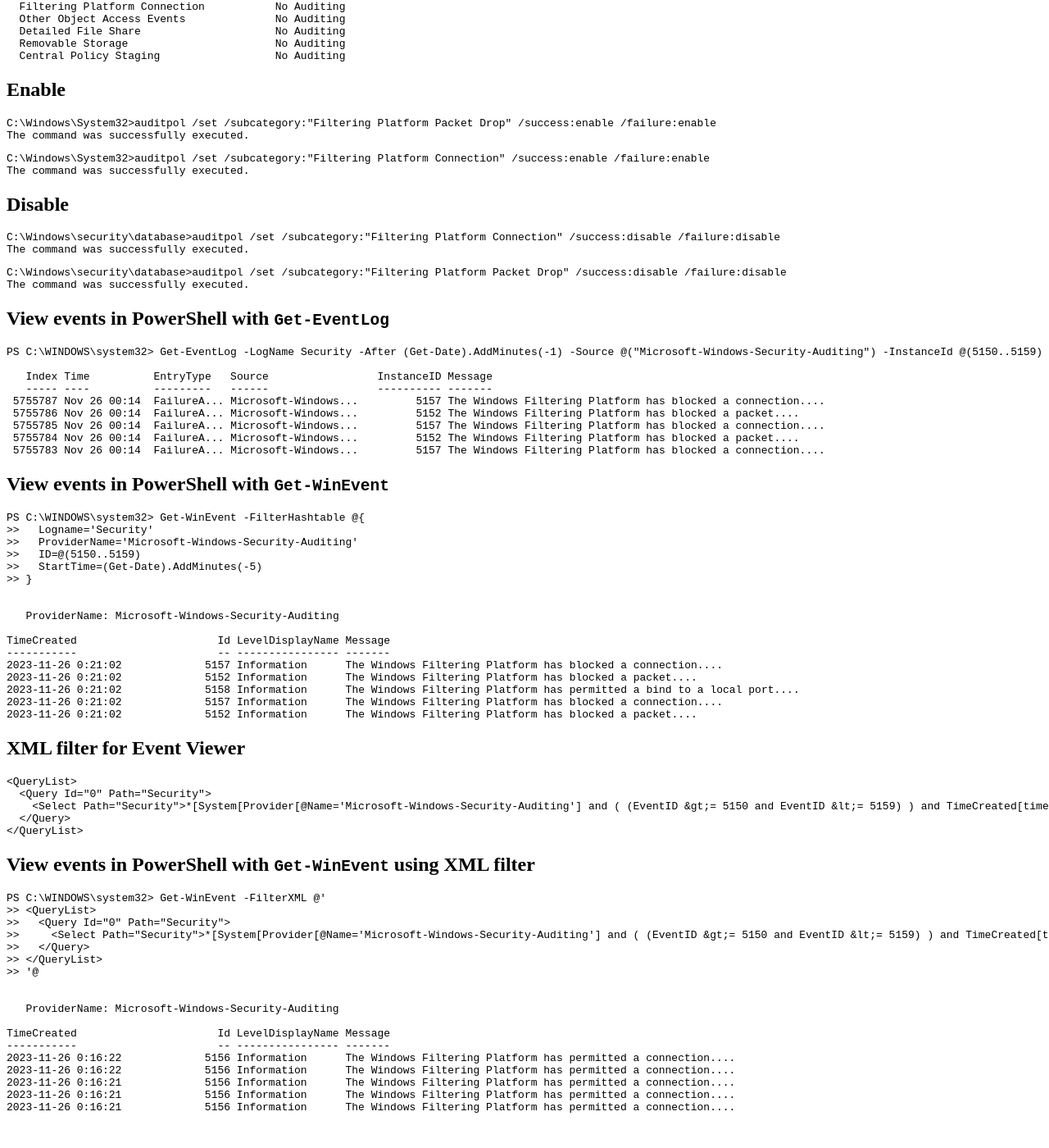
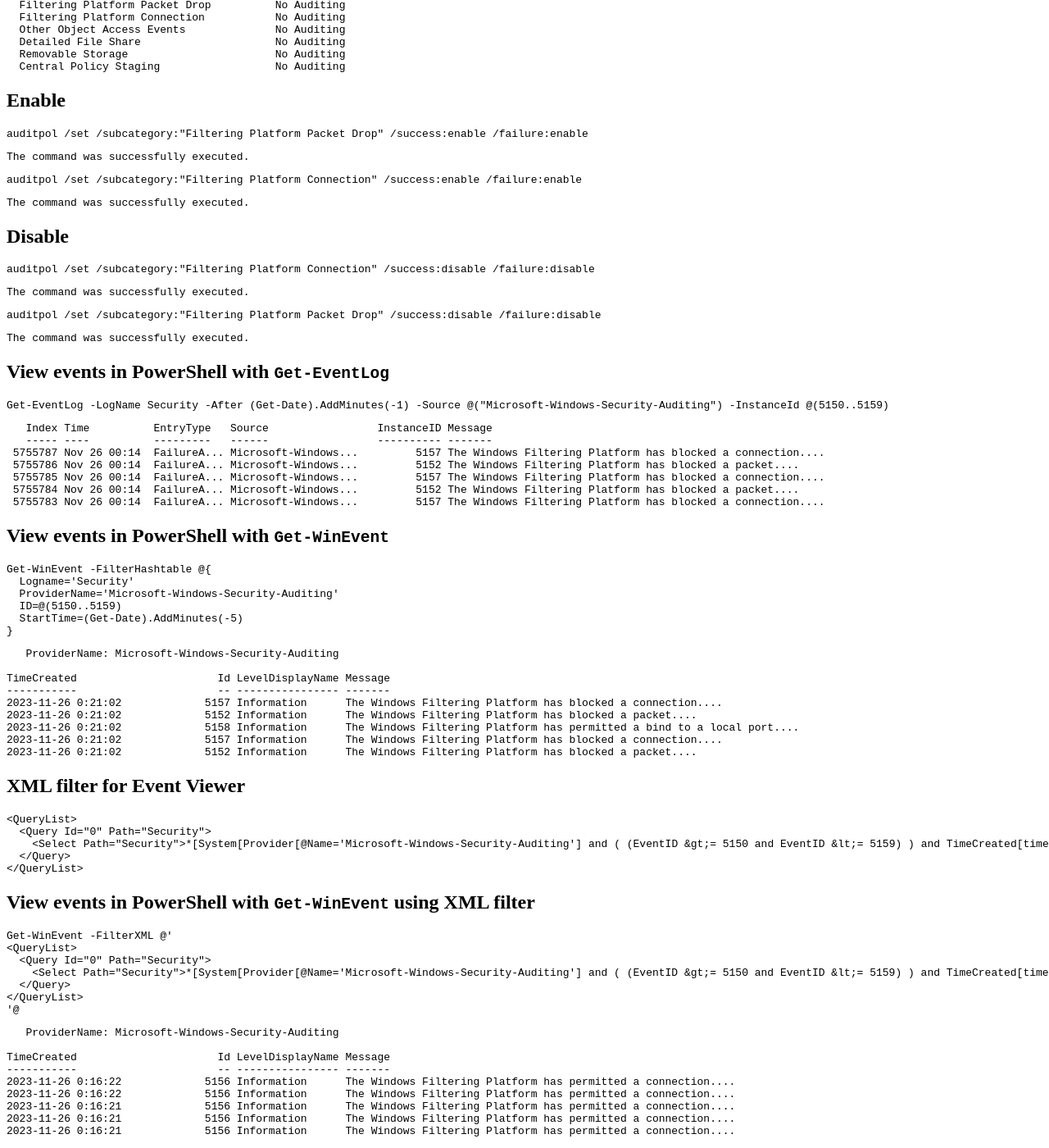
Before and after one commit to sovetov/sovetov.github.io, a Jekyll site: the page built from windows-firewall-audit.md, in a window 1280 px wide and 1400 px high, scrolled down 347 px. Shown: the whole window at 82% size. Built offline with Jekyll 4.4.1, drawn with Linux system fonts in a browser that asks for light colours; our own code applies the rules of GitHub Pages for plain Markdown files; before the commit the page ends 1718 px from its top, so only the background shows below that; some of the changed text lies outside the part shown.

Commit message:
Split commands and output, add languages

````diff
--- a/windows-firewall-audit.md
+++ b/windows-firewall-audit.md
@@ -3,7 +3,9 @@
 ## Examine configuration
 
 ```cmd
-C:\Windows\System32>auditpol /get /category:"Object Access"
+auditpol /get /category:"Object Access"
+```
+```
 System audit policy
 Category/Subcategory                      Setting
 Object Access
@@ -26,32 +28,41 @@
 ## Enable
 
 ```cmd
-C:\Windows\System32>auditpol /set /subcategory:"Filtering Platform Packet Drop" /success:enable /failure:enable
+auditpol /set /subcategory:"Filtering Platform Packet Drop" /success:enable /failure:enable
+```
+```
 The command was successfully executed.
 ```
 
 ```cmd
-C:\Windows\System32>auditpol /set /subcategory:"Filtering Platform Connection" /success:enable /failure:enable
+auditpol /set /subcategory:"Filtering Platform Connection" /success:enable /failure:enable
+```
+```
 The command was successfully executed.
 ```
 
 ## Disable
 
 ```cmd
-C:\Windows\security\database>auditpol /set /subcategory:"Filtering Platform Connection" /success:disable /failure:disable
+auditpol /set /subcategory:"Filtering Platform Connection" /success:disable /failure:disable
+```
+```
 The command was successfully executed.
 ```
 
 ```cmd
-C:\Windows\security\database>auditpol /set /subcategory:"Filtering Platform Packet Drop" /success:disable /failure:disable
+auditpol /set /subcategory:"Filtering Platform Packet Drop" /success:disable /failure:disable
+```
+```
 The command was successfully executed.
 ```
 
 ## View events in PowerShell with `Get-EventLog`
 
 ```powershell
-PS C:\WINDOWS\system32> Get-EventLog -LogName Security -After (Get-Date).AddMinutes(-1) -Source @("Microsoft-Windows-Security-Auditing") -InstanceId @(5150..5159)
-
+Get-EventLog -LogName Security -After (Get-Date).AddMinutes(-1) -Source @("Microsoft-Windows-Security-Auditing") -InstanceId @(5150..5159)
+```
+```
    Index Time          EntryType   Source                 InstanceID Message
    ----- ----          ---------   ------                 ---------- -------
  5755787 Nov 26 00:14  FailureA... Microsoft-Windows...         5157 The Windows Filtering Platform has blocked a connection....
@@ -64,14 +75,14 @@
 ## View events in PowerShell with `Get-WinEvent`
 
 ```powershell
-PS C:\WINDOWS\system32> Get-WinEvent -FilterHashtable @{
->>   Logname='Security'
->>   ProviderName='Microsoft-Windows-Security-Auditing'
->>   ID=@(5150..5159)
->>   StartTime=(Get-Date).AddMinutes(-5)
->> }
-
-
+Get-WinEvent -FilterHashtable @{
+  Logname='Security'
+  ProviderName='Microsoft-Windows-Security-Auditing'
+  ID=@(5150..5159)
+  StartTime=(Get-Date).AddMinutes(-5)
+}
+```
+```
    ProviderName: Microsoft-Windows-Security-Auditing
 
 TimeCreated                      Id LevelDisplayName Message
@@ -95,16 +106,16 @@
 
 ## View events in PowerShell with `Get-WinEvent` using XML filter
 
+```powershell
+Get-WinEvent -FilterXML @'
+<QueryList>
+  <Query Id="0" Path="Security">
+    <Select Path="Security">*[System[Provider[@Name='Microsoft-Windows-Security-Auditing'] and ( (EventID &gt;= 5150 and EventID &lt;= 5159) ) and TimeCreated[timediff(@SystemTime) &lt;= 300000]]]</Select>
+  </Query>
+</QueryList>
+'@
 ```
-PS C:\WINDOWS\system32> Get-WinEvent -FilterXML @'
->> <QueryList>
->>   <Query Id="0" Path="Security">
->>     <Select Path="Security">*[System[Provider[@Name='Microsoft-Windows-Security-Auditing'] and ( (EventID &gt;= 5150 and EventID &lt;= 5159) ) and TimeCreated[timediff(@SystemTime) &lt;= 300000]]]</Select>
->>   </Query>
->> </QueryList>
->> '@
-
-
+```
    ProviderName: Microsoft-Windows-Security-Auditing
 
 TimeCreated                      Id LevelDisplayName Message
````
Also changed, not shown: winrm.md (+75 -32 lines).
